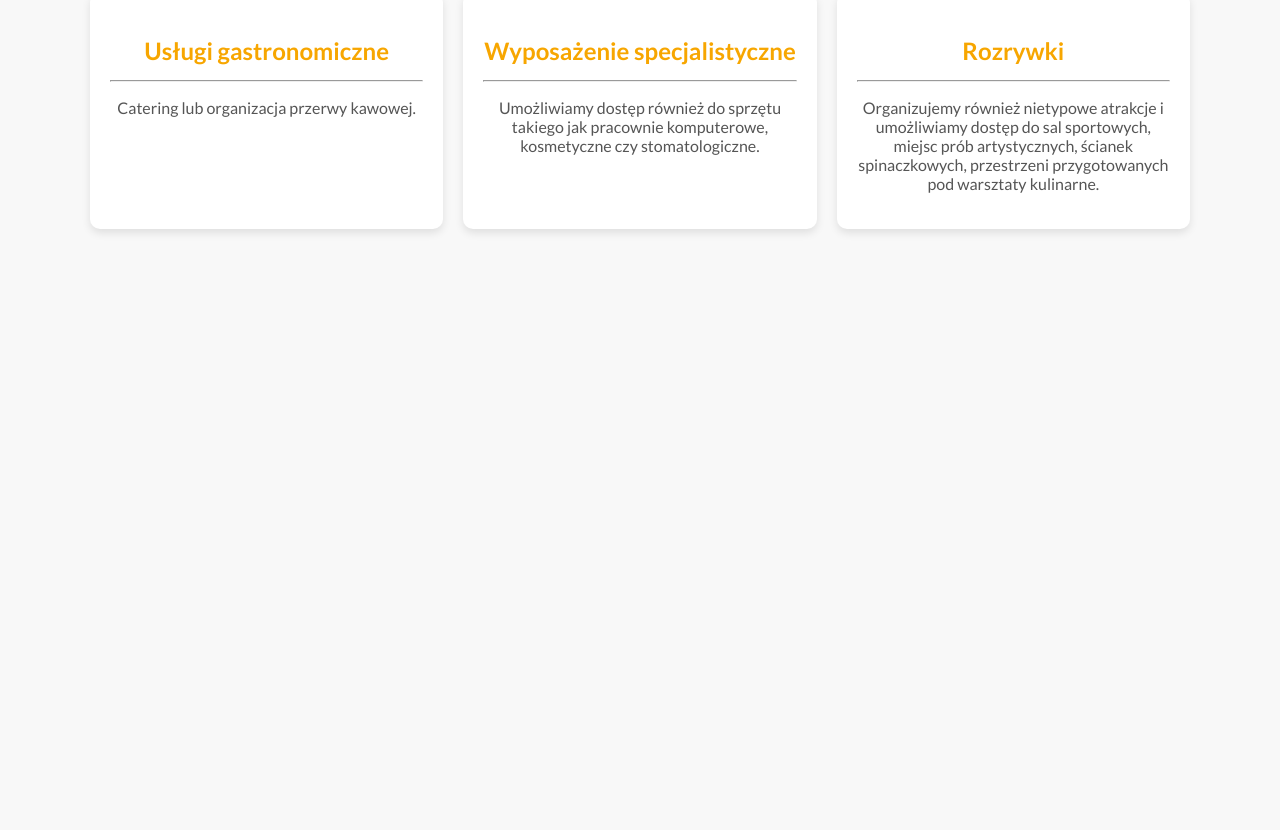
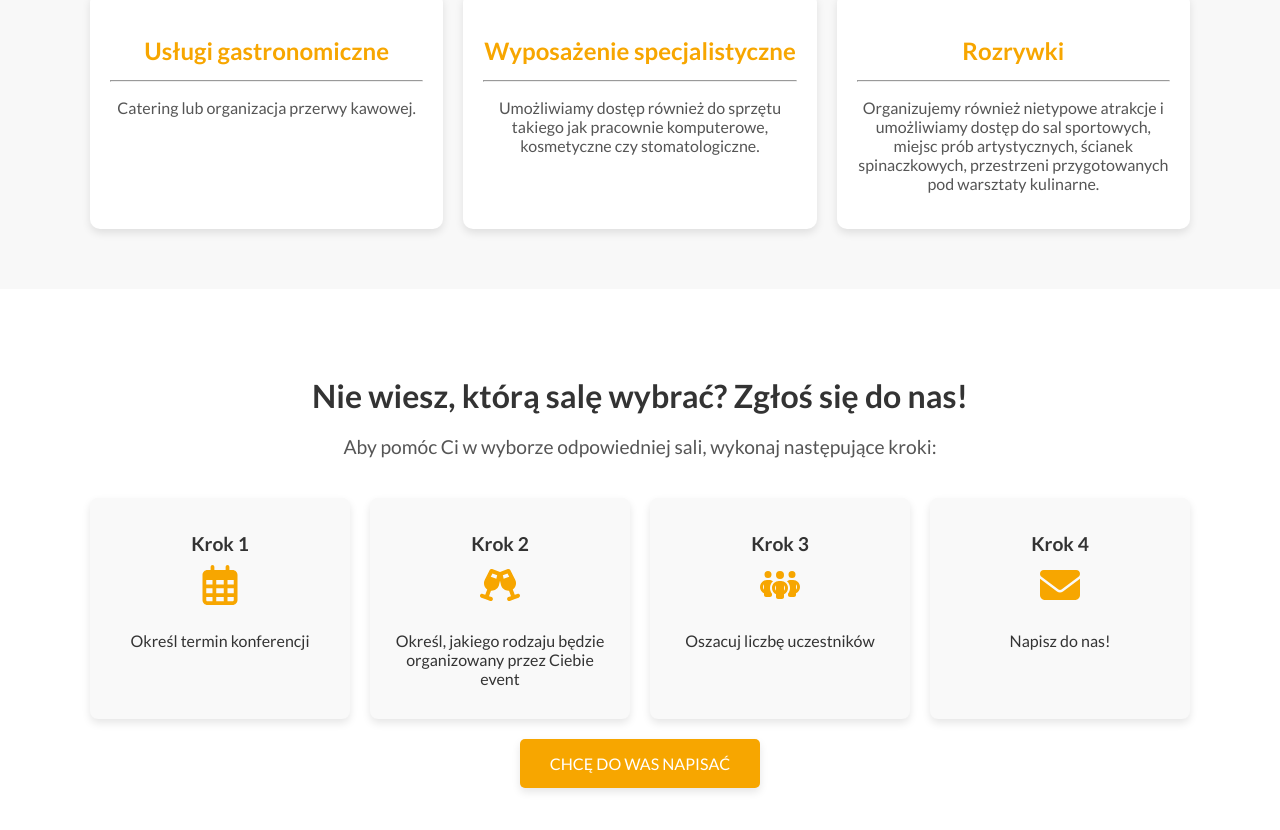
Before and after one commit to maglana/SaleRezerwacje-LandingPage, a React (Vite) app: page / in a window 1280 px wide. Shown: the part 1160-1990 px from the top of the page. Before the commit the page ends 1449 px from the top, so only its background shows below. Built offline with nearby package versions, Linux system fonts and the light colour scheme.

Commit message:
SupportSection component

```diff
--- a/src/App.jsx
+++ b/src/App.jsx
@@ -4,6 +4,7 @@ import Header from "./Components/Header/Header";
 import HeroSection from "./Components/HeroSection/HeroSection";
 import ServicesSection from "./Components/ServicesSection/ServicesSection";
 import FeaturesSection from "./Components/FeaturesSection/FeaturesSection";
+import SupportSection from "./Components/SupportSection/SupportSection";
 
 function App() {
 	return (
@@ -12,6 +13,7 @@ function App() {
 			<HeroSection />
 			<ServicesSection />
 			<FeaturesSection />
+			<SupportSection />
 		</div>
 	);
 }
--- /dev/null
+++ b/src/Components/SupportSection/SupportSection.css
@@ -0,0 +1,101 @@
+.support-section {
+	padding: 60px 20px;
+	background-color: #ffffff;
+	text-align: center;
+}
+
+.support-heading {
+	font-size: 2rem;
+	margin-bottom: 20px;
+	color: #333;
+}
+
+.support-instructions {
+	font-size: 1.2rem;
+	margin-bottom: 20px;
+	color: #555;
+}
+
+.support-steps {
+	display: grid;
+	grid-template-columns: repeat(4, 1fr);
+	gap: 20px;
+	max-width: 1100px;
+	margin: 0 auto;
+	padding: 20px;
+}
+
+.support-step {
+	display: flex;
+	flex-direction: column;
+	align-items: center;
+	text-align: center;
+	background-color: #f9f9f9;
+	padding: 15px;
+	border-radius: 8px;
+	box-shadow: 0 4px 8px rgba(0, 0, 0, 0.1);
+	max-width: 100%;
+}
+
+.step-number {
+	font-size: 1.2rem;
+	font-weight: bold;
+	margin-bottom: 10px;
+}
+
+.support-icon {
+	width: 40px;
+	height: 40px;
+	margin-bottom: 10px;
+	margin-left: 15px;
+}
+
+.step-text {
+	font-size: 1rem;
+}
+
+.support-icon {
+	width: 40px;
+	height: 40px;
+	margin-right: 15px;
+}
+
+.support-button {
+	display: inline-block;
+	padding: 15px 30px;
+	background-color: #f7a600;
+	color: #ffffff;
+	text-decoration: none;
+	font-size: 1rem;
+	border-radius: 5px;
+	transition: background-color 0.3s ease;
+	box-shadow: 0 4px 8px rgba(0, 0, 0, 0.1);
+}
+
+.support-button:hover {
+	background-color: #1d1d1b;
+}
+@media (max-width: 768px) {
+	.support-steps {
+		grid-template-columns: repeat(2, 1fr);
+	}
+}
+
+@media (max-width: 480px) {
+	.support-steps {
+		grid-template-columns: 1fr;
+	}
+
+	.support-heading {
+		font-size: 1.75rem;
+	}
+
+	.support-instructions {
+		font-size: 1rem;
+	}
+
+	.support-button {
+		font-size: 0.9rem;
+		padding: 10px 20px;
+	}
+}
--- /dev/null
+++ b/src/Components/SupportSection/SupportSection.jsx
@@ -0,0 +1,64 @@
+import React from "react";
+import "./SupportSection.css";
+
+function SupportSection() {
+	return (
+		<section class='support-section'>
+			<h2 class='support-heading'>
+				Nie wiesz, którą salę wybrać? Zgłoś się do nas!
+			</h2>
+			<div class='underline'></div>
+			<p class='support-instructions'>
+				Aby pomóc Ci w wyborze odpowiedniej sali, wykonaj następujące kroki:
+			</p>
+			<div class='support-steps'>
+				<div class='support-step'>
+					<p class='step-number'>Krok 1</p>
+					<img
+						src='/src/img/support/calendar-days-regular.svg'
+						alt='Ikona kalendarza'
+						class='support-icon'
+					/>
+					<p class='step-text'>Określ termin konferencji</p>
+				</div>
+				<div class='support-step'>
+					<p class='step-number'>Krok 2</p>
+					<img
+						src='/src/img/support/champagne-glasses-solid.svg'
+						alt='Ikona kieliszki'
+						class='support-icon'
+					/>
+					<p class='step-text'>
+						Określ, jakiego rodzaju będzie organizowany przez Ciebie event
+					</p>
+				</div>
+				<div class='support-step'>
+					<p class='step-number'>Krok 3</p>
+					<img
+						src='/src/img/support/people-group-solid.svg'
+						alt='Ikona z ludzmi'
+						class='support-icon'
+					/>
+					<p class='step-text'>Oszacuj liczbę uczestników</p>
+				</div>
+				<div class='support-step'>
+					<p class='step-number'>Krok 4</p>
+					<img
+						src='/src/img/support/envelope-solid.svg'
+						alt='Ikona kontaktu'
+						class='support-icon'
+					/>
+					<p>Napisz do nas!</p>
+				</div>
+			</div>
+			<a
+				href='#contact'
+				class='support-button'
+			>
+				CHCĘ DO WAS NAPISAĆ
+			</a>
+		</section>
+	);
+}
+
+export default SupportSection;
```
